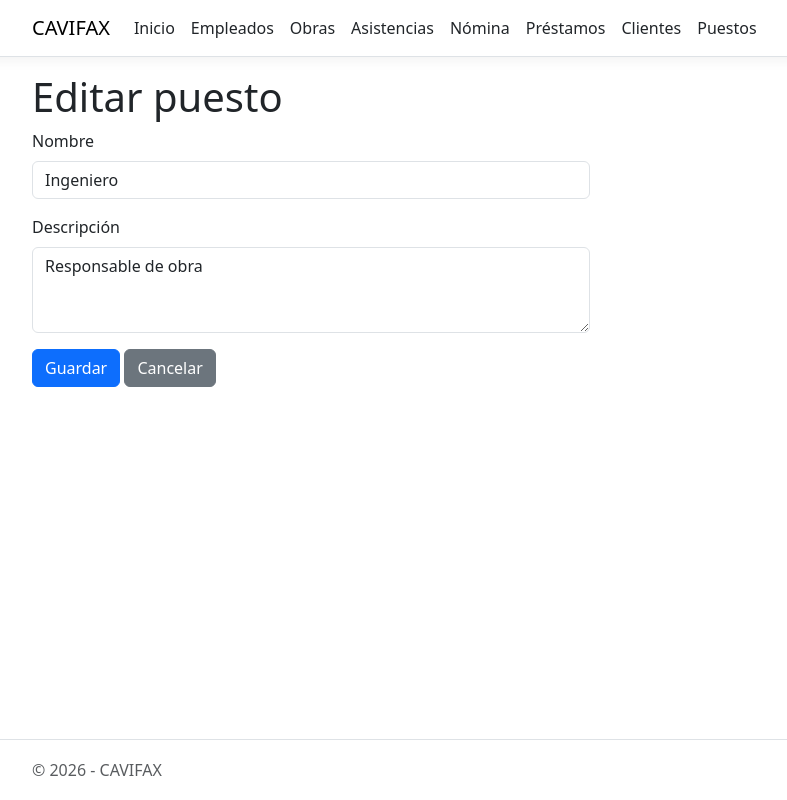
After one commit to sebastian89011-wq/CAVIFAX, an ASP.NET Core app: page /Puestos/Editar/1 in a window 1280 px wide. The commit adds this page. Shown: the whole page, without its empty margins (50-837 px from the left). Run offline with ASP.NET Core 8, Linux system fonts and the light colour scheme; style sheets or scripts are compiled from the project's sources.

Commit message:
Agregar menú de CAVIFAX y páginas de Puestos y Clientes
Lista, alta y edición con datos de prueba; el guardado lo conectará el backend.

Co-Authored-By: Claude Opus 5.5 <noreply@anthropic.com>

```diff
--- /dev/null
+++ b/Pages/Puestos/Editar.cshtml
@@ -0,0 +1,23 @@
+@page "{id:int}"
+@model Nominas.Web.Pages.Puestos.EditarModel
+@{
+    ViewData["Title"] = "Editar puesto";
+}
+
+<h1>Editar puesto</h1>
+
+<form method="post" class="col-md-6">
+    <input type="hidden" asp-for="Puesto.IdPuesto" />
+    <div class="mb-3">
+        <label asp-for="Puesto.Nombre" class="form-label">Nombre</label>
+        <input asp-for="Puesto.Nombre" class="form-control" maxlength="40" required />
+    </div>
+
+    <div class="mb-3">
+        <label asp-for="Puesto.Descripcion" class="form-label">Descripción</label>
+        <textarea asp-for="Puesto.Descripcion" class="form-control" rows="3" maxlength="150"></textarea>
+    </div>
+
+    <button type="submit" class="btn btn-primary">Guardar</button>
+    <a asp-page="Index" class="btn btn-secondary">Cancelar</a>
+</form>
--- /dev/null
+++ b/Pages/Puestos/Editar.cshtml.cs
@@ -0,0 +1,39 @@
+using Microsoft.AspNetCore.Mvc;
+using Microsoft.AspNetCore.Mvc.RazorPages;
+using Nominas.Entidades;
+
+namespace Nominas.Web.Pages.Puestos
+{
+    public class EditarModel : PageModel
+    {
+        [BindProperty]
+        public Puesto Puesto { get; set; } = new();
+
+        public IActionResult OnGet(int id)
+        {
+            // Datos de prueba: el backend los cambiará por la búsqueda en la base de datos
+            var puestos = new List<Puesto>
+        {
+            new Puesto { IdPuesto = 1, Nombre = "Ingeniero", Descripcion = "Responsable de obra" },
+            new Puesto { IdPuesto = 2, Nombre = "Albañil", Descripcion = "Construcción general" },
+            new Puesto { IdPuesto = 3, Nombre = "Ayudante general" }
+        };
+
+            var encontrado = puestos.FirstOrDefault(p => p.IdPuesto == id);
+            if (encontrado == null)
+            {
+                return NotFound();
+            }
+
+            Puesto = encontrado;
+            return Page();
+        }
+
+        public IActionResult OnPost()
+        {
+            // Aquí el backend actualizará el puesto en la base de datos
+            return RedirectToPage("Index");
+        }
+    }
+
+}
--- a/Pages/Shared/_Layout.cshtml
+++ b/Pages/Shared/_Layout.cshtml
@@ -3,29 +3,31 @@
 <head>
     <meta charset="utf-8" />
     <meta name="viewport" content="width=device-width, initial-scale=1.0" />
-    <title>@ViewData["Title"] - AplicacionNomina</title>
+    <title>@ViewData["Title"] - CAVIFAX</title>
     <script type="importmap"></script>
     <link rel="stylesheet" href="~/lib/bootstrap/dist/css/bootstrap.min.css" />
     <link rel="stylesheet" href="~/css/site.css" asp-append-version="true" />
-    <link rel="stylesheet" href="~/AplicacionNomina.styles.css" asp-append-version="true" />
+    <link rel="stylesheet" href="~/Nominas.Web.styles.css" asp-append-version="true" />
 </head>
 <body>
     <header>
         <nav class="navbar navbar-expand-sm navbar-toggleable-sm navbar-light bg-white border-bottom box-shadow mb-3">
             <div class="container">
-                <a class="navbar-brand" asp-area="" asp-page="/Index">AplicacionNomina</a>
+                <a class="navbar-brand" asp-area="" asp-page="/Index">CAVIFAX</a>
                 <button class="navbar-toggler" type="button" data-bs-toggle="collapse" data-bs-target=".navbar-collapse" aria-controls="navbarSupportedContent"
                         aria-expanded="false" aria-label="Toggle navigation">
                     <span class="navbar-toggler-icon"></span>
                 </button>
                 <div class="navbar-collapse collapse d-sm-inline-flex justify-content-between">
                     <ul class="navbar-nav flex-grow-1">
-                        <li class="nav-item">
-                            <a class="nav-link text-dark" asp-area="" asp-page="/Index">Home</a>
-                        </li>
-                        <li class="nav-item">
-                            <a class="nav-link text-dark" asp-area="" asp-page="/Privacy">Privacy</a>
-                        </li>
+                        <li class="nav-item"><a class="nav-link text-dark" asp-page="/Index">Inicio</a></li>
+                        <li class="nav-item"><a class="nav-link text-dark" asp-page="/Empleados/Index">Empleados</a></li>
+                        <li class="nav-item"><a class="nav-link text-dark" asp-page="/Obras/Index">Obras</a></li>
+                        <li class="nav-item"><a class="nav-link text-dark" asp-page="/Asistencias/Index">Asistencias</a></li>
+                        <li class="nav-item"><a class="nav-link text-dark" asp-page="/Nominas/Index">Nómina</a></li>
+                        <li class="nav-item"><a class="nav-link text-dark" asp-page="/Prestamos/Index">Préstamos</a></li>
+                        <li class="nav-item"><a class="nav-link text-dark" asp-page="/Clientes/Index">Clientes</a></li>
+                        <li class="nav-item"><a class="nav-link text-dark" asp-page="/Puestos/Index">Puestos</a></li>
                     </ul>
                 </div>
             </div>
@@ -39,7 +41,7 @@
 
     <footer class="border-top footer text-muted">
         <div class="container">
-            &copy; 2026 - AplicacionNomina - <a asp-area="" asp-page="/Privacy">Privacy</a>
+            &copy; 2026 - CAVIFAX
         </div>
     </footer>
 
```
Also changed, not shown: Pages/Clientes/Crear.cshtml (added, +22 -0 lines), Pages/Clientes/Crear.cshtml.cs (added, +21 -0 lines), Pages/Clientes/Editar.cshtml (added, +23 -0 lines), Pages/Clientes/Editar.cshtml.cs (added, +38 -0 lines), Pages/Clientes/Index.cshtml (added, +21 -0 lines), Pages/Clientes/Index.cshtml.cs (added, +21 -0 lines), Pages/Puestos/Crear.cshtml (added, +22 -0 lines), Pages/Puestos/Crear.cshtml.cs (added, +21 -0 lines), Pages/Puestos/Index.cshtml (added, +21 -0 lines), Pages/Puestos/Index.cshtml.cs (added, +21 -0 lines).
